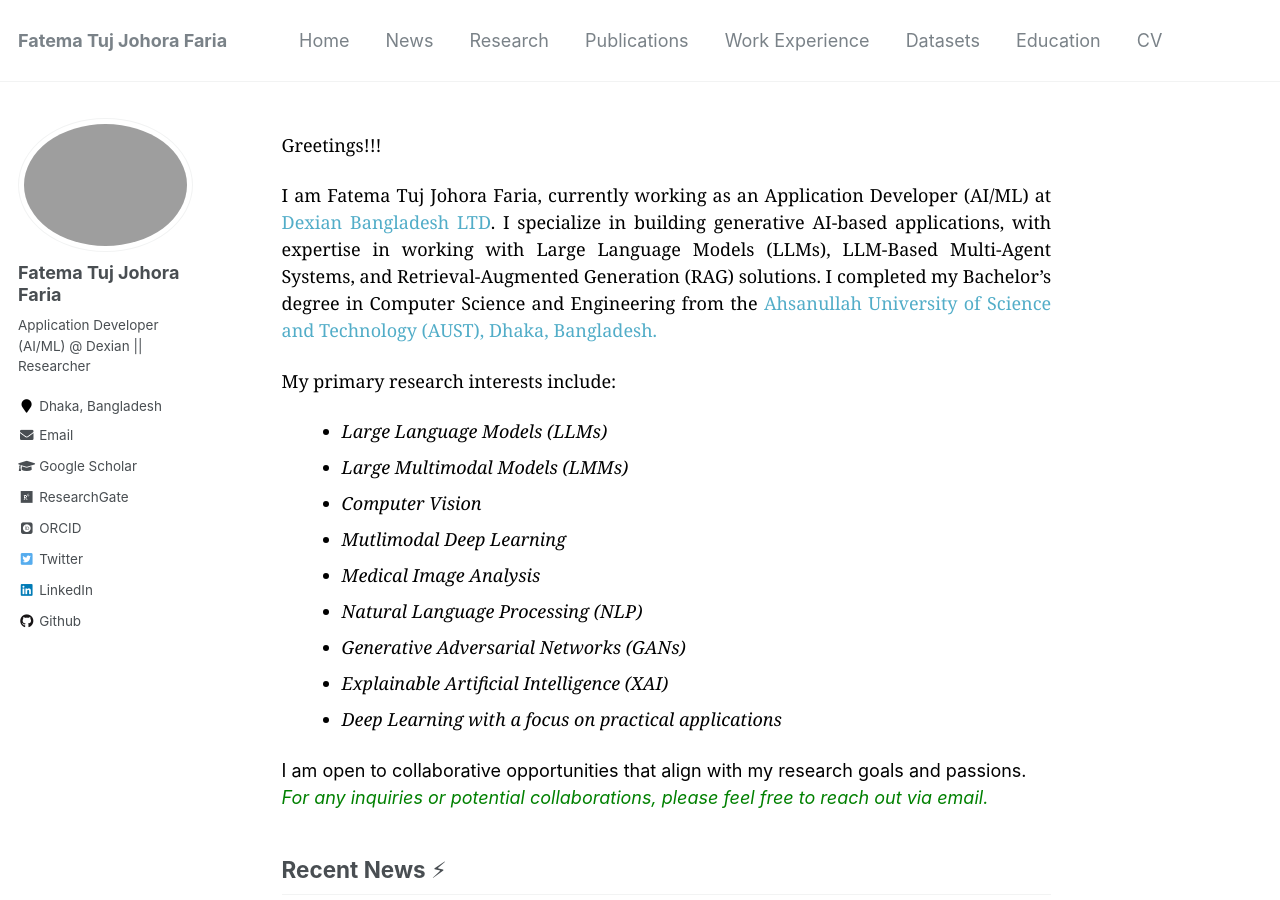
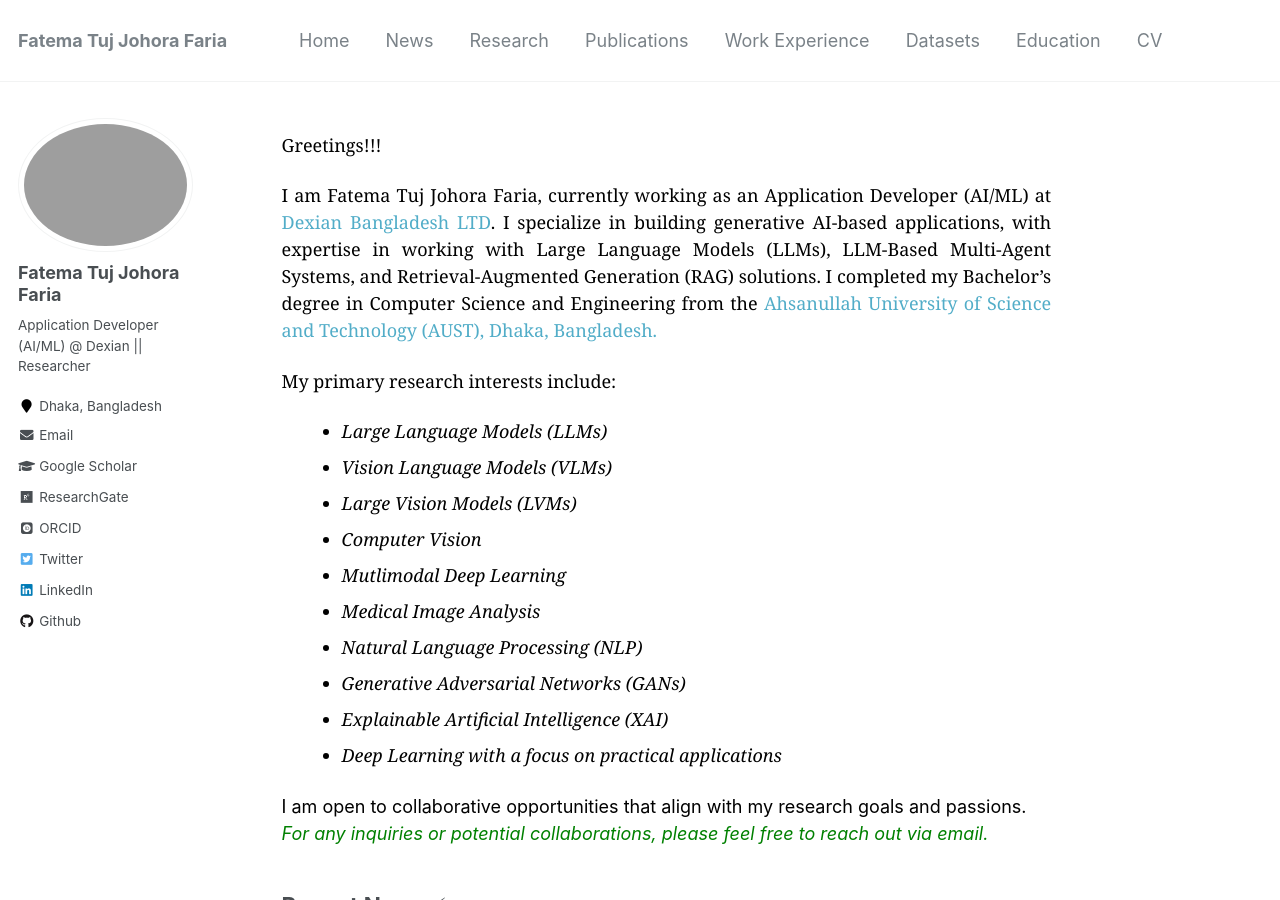
Before and after one commit to fatemafaria142/fatemafaria142.github.io, a Jekyll site: the page built from _pages/about.md, in a window 1280 px wide and 900 px high. Built offline with Jekyll 4.4.1, drawn with Linux system fonts in a browser that asks for light colours; some web fonts are replaced; a script that is not in the unit is left out.

Commit message:
Update to about page

```diff
--- a/_pages/about.md
+++ b/_pages/about.md
@@ -19,7 +19,8 @@ redirect_from:
 My primary research interests include:
 <ul style="color:black; font-family:Georgia; margin-left: 20px;">
     <li><em>Large Language Models (LLMs)</em></li>
-    <li><em>Large Multimodal Models (LMMs)</em></li>
+    <li><em>Vision Language Models (VLMs)</em></li>
+    <li><em>Large Vision Models (LVMs)</em></li>
     <li><em>Computer Vision</em></li>
     <li><em>Mutlimodal Deep Learning</em></li>
     <li><em>Medical Image Analysis</em></li>
```
